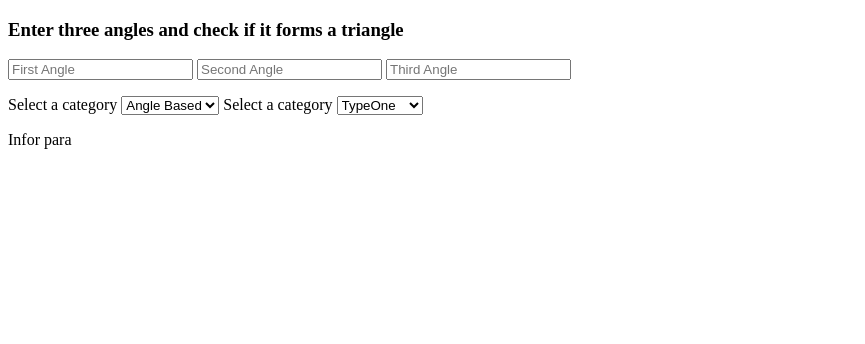
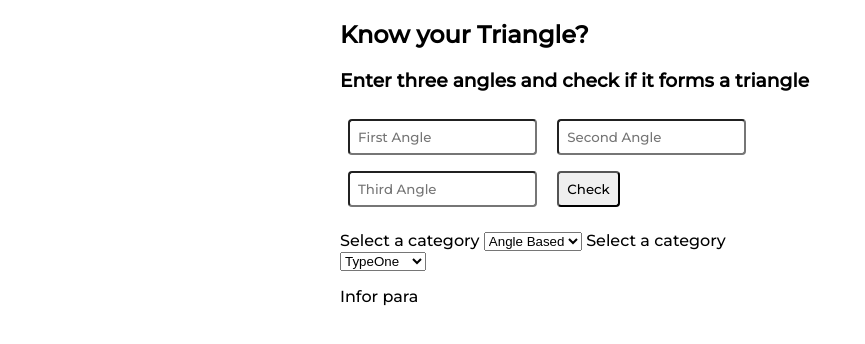
Before and after one commit to shanudjn/know-your-triangles, a plain HTML site: page index.html in a window 1280 px wide. Shown: the whole page, without its empty margins (0-865 px from the left). Drawn offline with Linux system fonts and the light colour scheme.

Commit message:
added css

```diff
--- a/index.html
+++ b/index.html
@@ -4,15 +4,20 @@
 <head>
     <meta charset="UTF-8">
     <meta name="viewport" content="width=device-width, initial-scale=1.0">
+    <link rel="stylesheet" href="styles.css">
     <title>Know your Triangles</title>
 </head>
 
 <body>
+    <nav>
+        <h1>Know your Triangle?</h1>
+    </nav>
     <div class='generic-quiz'>
         <h3 class="generic-quiz-heading">Enter three angles and check if it forms a triangle</h3>
         <input class="angle-one" type="number" placeholder="First Angle">
         <input class="angle-two" type="number" placeholder="Second Angle">
         <input class="angle-three" type="number" placeholder="Third Angle">
+        <button class="generic-quiz-button">Check</button>
         <p class='generic-quiz-result'></p>
     </div>
     <div class="select-triangle-div">
@@ -32,8 +37,9 @@
         <p class="information">Infor para</p>
     </div>
     <div class="quiz section">
-        <div class='question'></div>
-        <div class='options'></div>
+        <div class='div-questions'></div>
+        <div class='div-options'></div>
+        <div clasd="div-answer"></div>
 
     </div>
 
--- a/styles.css
+++ b/styles.css
@@ -0,0 +1,22 @@
+@import url('https://fonts.googleapis.com/css2?family=Montserrat:wght@500&display=swap');
+body{
+    max-width: 600px;
+    margin: auto;
+    font-family: 'Montserrat', sans-serif;
+}
+.generic-quiz input{
+    margin: 0.5rem;
+    padding: 0.5rem;
+    font-family: 'Montserrat', sans-serif;
+    border-radius: 4px;
+}
+.generic-quiz-button{
+    margin: 0.5rem;
+    padding: 0.5rem;
+    font-family: 'Montserrat', sans-serif;
+    border-radius: 4px;
+}
+.select-triangle-div{
+    /* display: block; */
+    max-width: 400px;
+}
```
